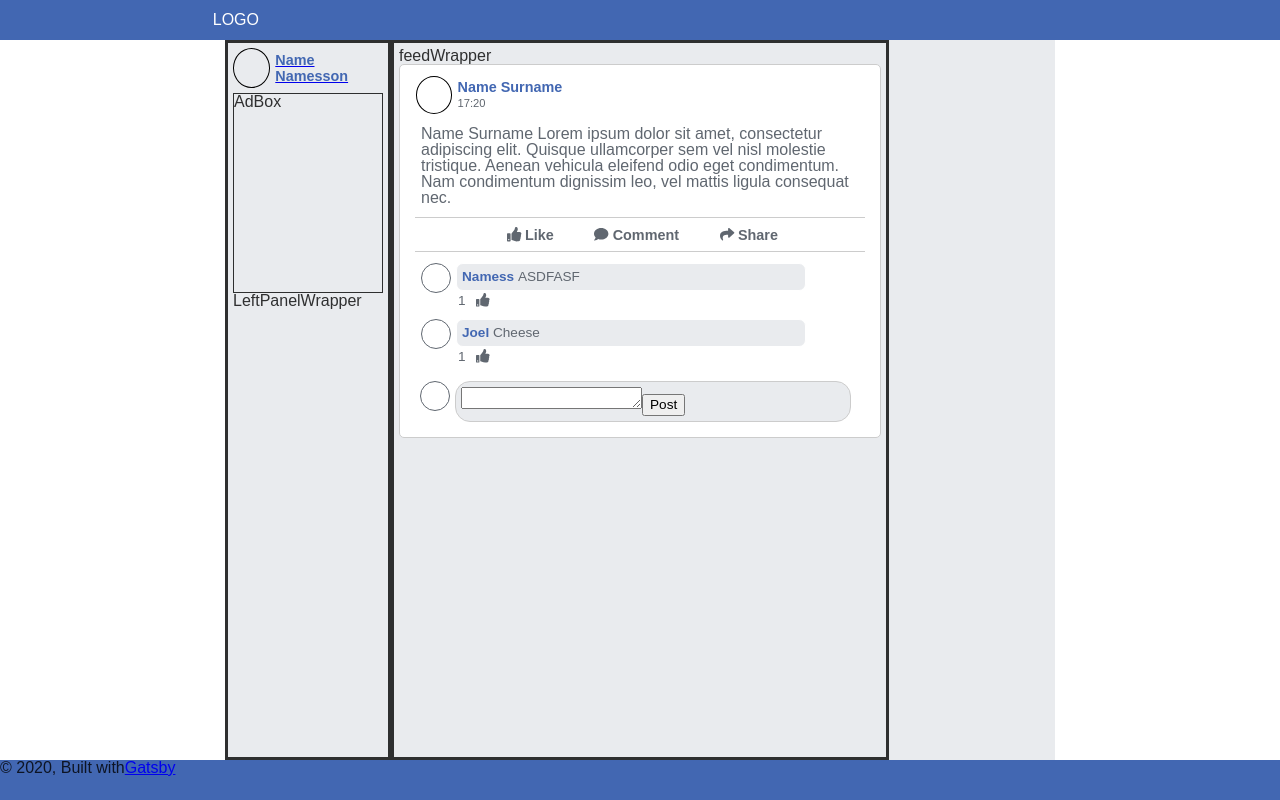
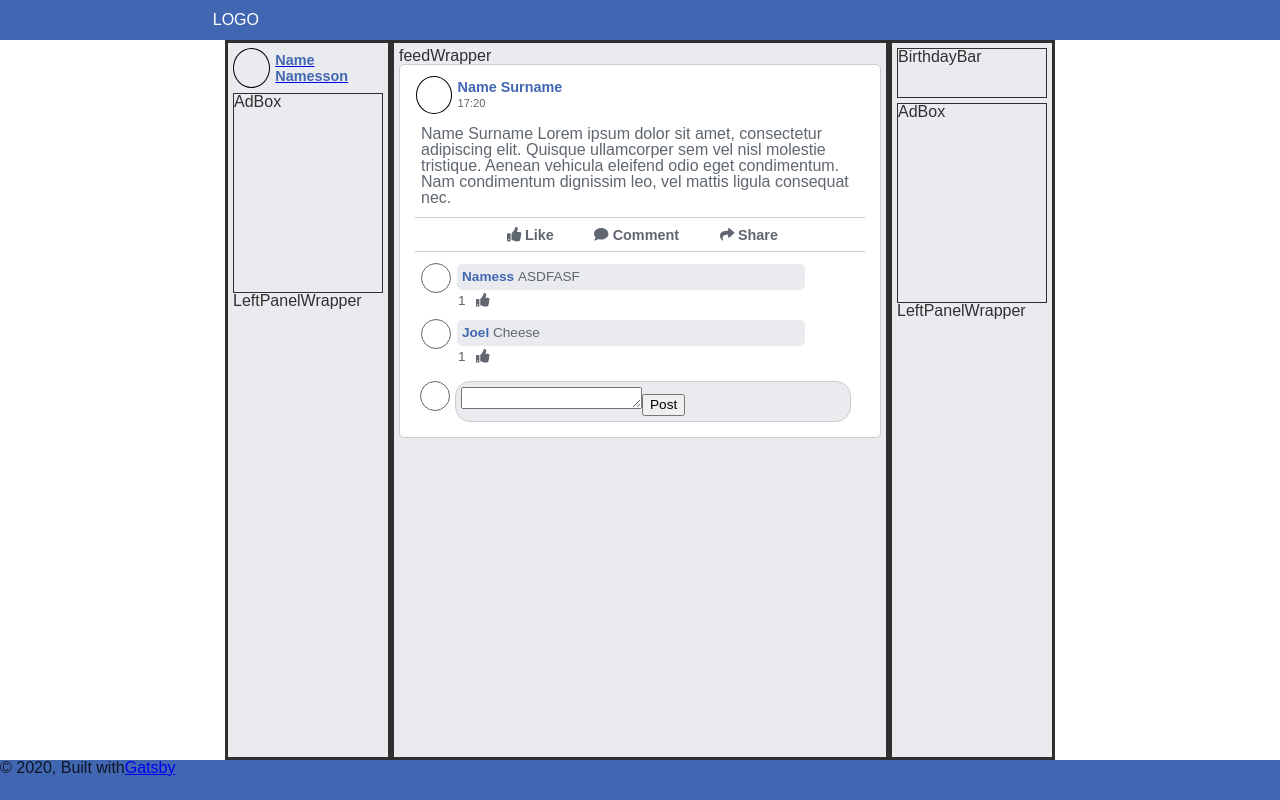
Before and after one commit to JoelWeidenmark/ThesisUserTests-site, a Gatsby site: page / in a window 1280 px wide. Built offline with nearby package versions, Linux system fonts and the light colour scheme; Gatsby itself is replaced by a stand-in of ours.

Commit message:
rever test

```diff
--- a/src/components/layout.js
+++ b/src/components/layout.js
@@ -75,7 +75,11 @@ const Hi = styled.h1`
           <CenterPane>
             <main>{children}</main>
           </CenterPane>
+          <RightPane>
+            <RightPanel>
 
+            </RightPanel>
+          </RightPane>
         </ContentPanelsWrapper>
       </LayoutWrapper>
       <Footer>
```
